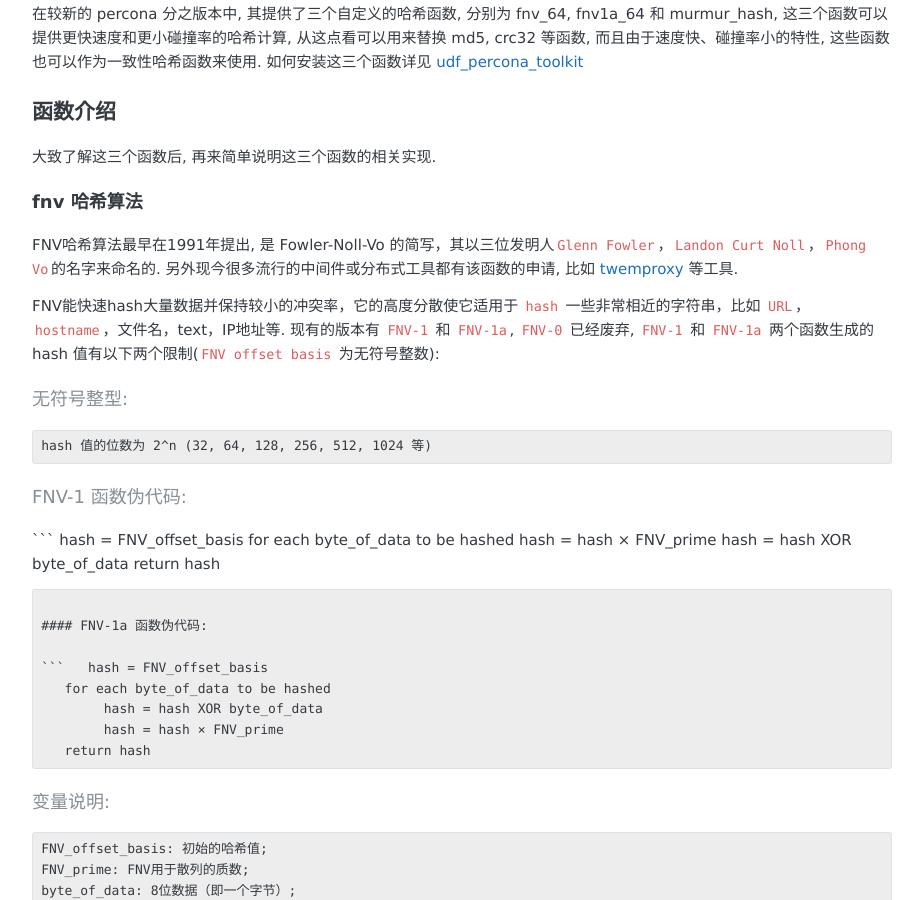
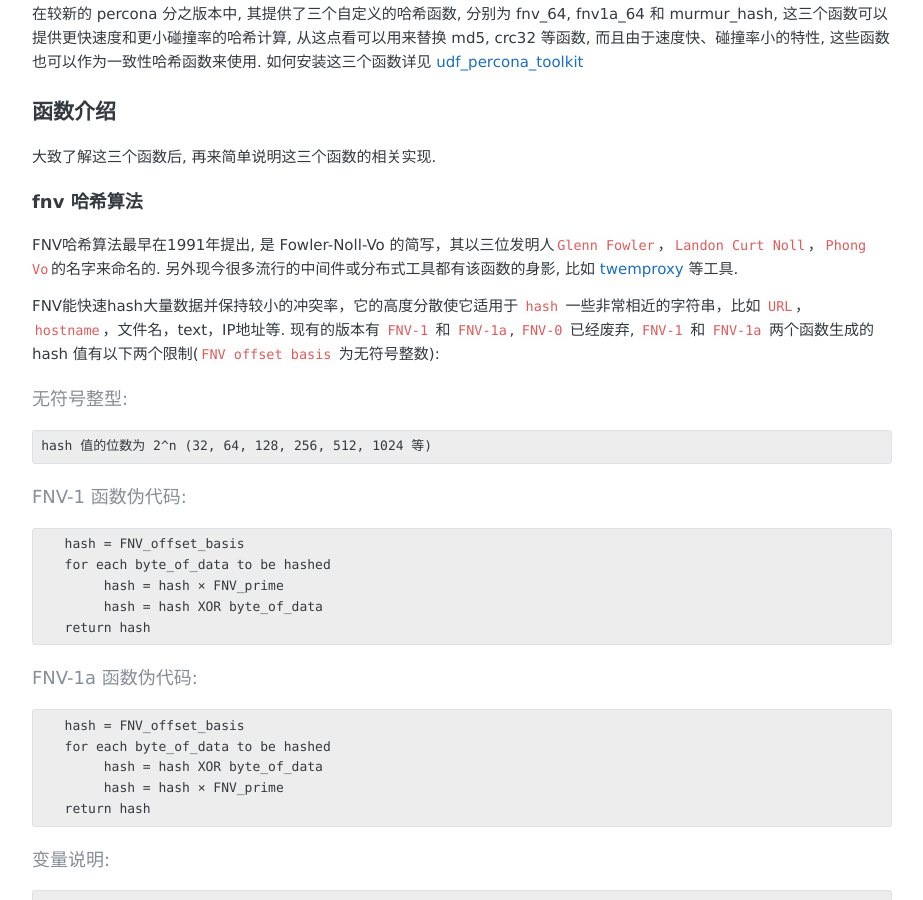
Before and after one commit to arstercz/arstercz.github.io, a Jekyll site: the page built from _posts/2017-03-24-percona-udf-%e4%bb%8b%e7%bb%8d.md, in a window 1280 px wide and 900 px high, scrolled down 300 px. Shown: the whole window, without its empty margins (178-1101 px from the left). Built offline with Jekyll 4.4.1, drawn with Linux system fonts in a browser that asks for light colours; comment, search, counter and statistics services are not loaded.

Commit message:
fix hash code read

````diff
--- a/_posts/2017-03-24-percona-udf-%e4%bb%8b%e7%bb%8d.md
+++ b/_posts/2017-03-24-percona-udf-%e4%bb%8b%e7%bb%8d.md
@@ -30,7 +30,7 @@
 
 ### fnv 哈希算法
 
-FNV哈希算法最早在1991年提出, 是 Fowler-Noll-Vo 的简写，其以三位发明人`Glenn Fowler`，`Landon Curt Noll`，`Phong Vo`的名字来命名的. 另外现今很多流行的中间件或分布式工具都有该函数的申请, 比如 [twemproxy](https://github.com/twitter/twemproxy) 等工具.
+FNV哈希算法最早在1991年提出, 是 Fowler-Noll-Vo 的简写，其以三位发明人`Glenn Fowler`，`Landon Curt Noll`，`Phong Vo`的名字来命名的. 另外现今很多流行的中间件或分布式工具都有该函数的身影, 比如 [twemproxy](https://github.com/twitter/twemproxy) 等工具.
 
 FNV能快速hash大量数据并保持较小的冲突率，它的高度分散使它适用于 `hash` 一些非常相近的字符串，比如 `URL`，`hostname`，文件名，text，IP地址等. 现有的版本有 `FNV-1` 和 `FNV-1a`, `FNV-0` 已经废弃, `FNV-1` 和 `FNV-1a` 两个函数生成的 hash 值有以下两个限制(`FNV offset basis` 为无符号整数):
 
@@ -42,7 +42,8 @@
 
 #### FNV-1 函数伪代码:
 
-```   hash = FNV_offset_basis
+```
+   hash = FNV_offset_basis
    for each byte_of_data to be hashed
         hash = hash × FNV_prime
         hash = hash XOR byte_of_data
@@ -51,7 +52,8 @@
 
 #### FNV-1a 函数伪代码:
 
-```   hash = FNV_offset_basis
+```
+   hash = FNV_offset_basis
    for each byte_of_data to be hashed
         hash = hash XOR byte_of_data
         hash = hash × FNV_prime
````
